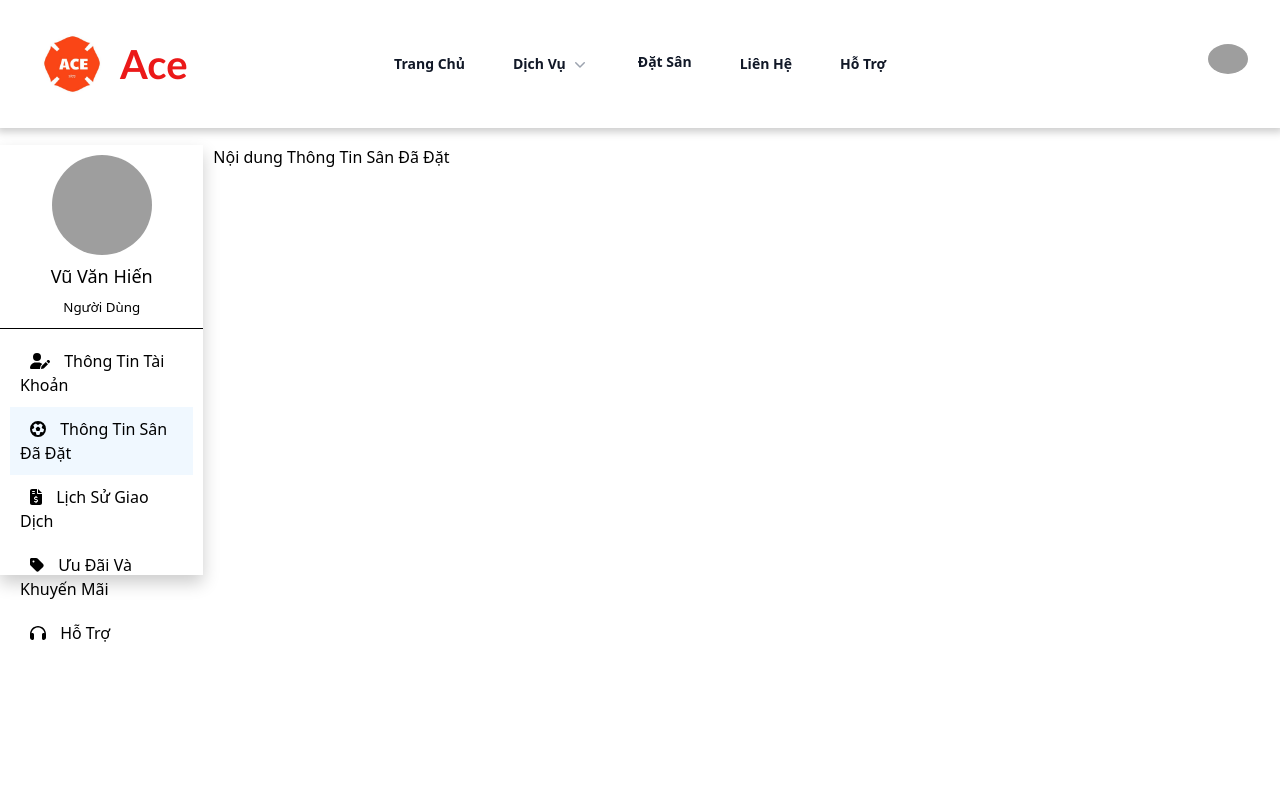
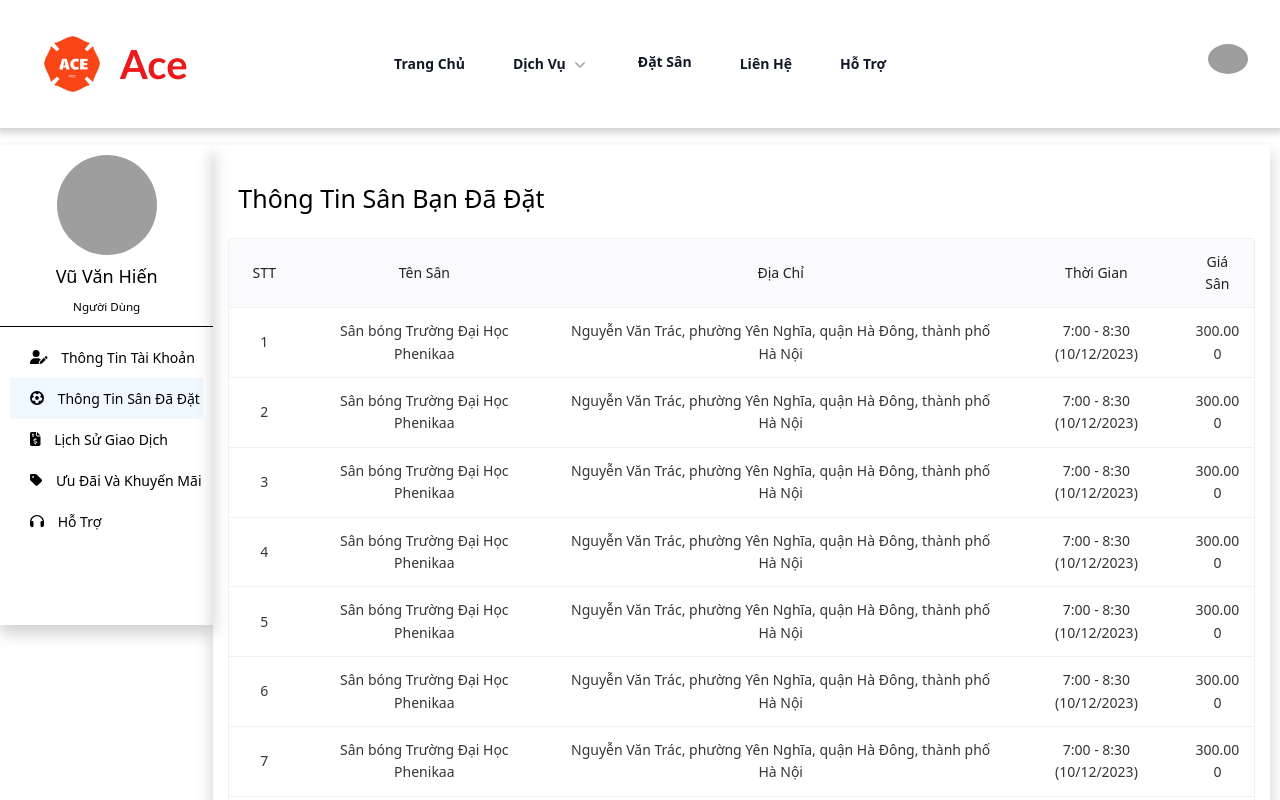
Before and after one commit to hienvu172k2/WebBongDa, a Vue app: page /user in a window 1280 px wide. Both pictures are taken after a click on the item "Thông Tin Sân Đã Đặt". Shown: the top 800 px of the page. Built offline with nearby package versions, Linux system fonts and the light colour scheme; grey boxes are pictures that could not be loaded.

Commit message:
them thong tin san da dat

```diff
--- a/src/components/DatSanBong/BookingBallLayout.vue
+++ b/src/components/DatSanBong/BookingBallLayout.vue
@@ -65,7 +65,7 @@
       <div class="mx-auto max-w-2xl px-4 py-16 sm:px-6 sm:py-24 lg:max-w-7xl lg:px-8">
         <h2 class="text-2xl font-bold tracking-tight text-gray-900">Sân Bóng Đá</h2>
         <div class="mt-6 grid gap-x-5 gap-y-5 sm:grid-cols-2 lg:grid-cols-4 xl:gap-x-5">
-          <div v-for="product in filteredProducts" :key="product.id" class="group relative">
+          <div v-for="product in currentPageProducts" :key="product.id" class="group relative">
             <div
               class="aspect-h-1 aspect-w-1 w-full overflow-hidden rounded-md bg-gray-200 lg:aspect-none group-hover:opacity-75 lg:h-80">
               <img :src="product.imageSrc" :alt="product.imageAlt"
@@ -89,7 +89,7 @@
       </div>
     </div>
     <div class="pagination flex justify-center items-center">
-      <PaginationBall />
+      <n-pagination :modelValue="page" :page-count="totalPages" @update:modelValue="handlePageChange" />
     </div>
 
 
@@ -97,11 +97,8 @@
 </template>
 
 <script setup>
-// import { ref, onMounted } from "vue";
-import { ref, computed, onMounted, watch } from 'vue';
-import PaginationBall from './PaginationBall.vue';
-// const checkedRegion = ref(false);
-// const citiesRegion = ref(null);
+import { ref, onMounted, watch, computed } from 'vue';
+import { NPagination } from 'naive-ui';
 
 const checkedRegion = ref([]);
 const citiesRegion = ref([]);
@@ -110,30 +107,8 @@ const citiesPrice = ref([]);
 const checkedCourtType = ref([]);
 const citiesCourtType = ref([]);
 const filteredProducts = ref([]);
-
-// const isChecked = (value) => {
-//   return checkedRegion.value.includes(value) || citiesRegion.value.includes(value);
-// };
-// const handleCheckedChange = (checked, column) => {
-//   if (column === "Region") {
-//     checkedRegion.value = checked;
-//   } else if (column === "Price") {
-//     checkedPrice.value = checked;
-//   } else if (column === "CourtType") {
-//     checkedCourtType.value = checked;
-//   }
-// };
-
-// const handleUpdateValue = (value, column) => {
-//   if (column === "Region") {
-//     citiesRegion.value = value;
-//   } else if (column === "Price") {
-//     citiesPrice.value = value;
-//   } else if (column === "CourtType") {
-//     citiesCourtType.value = value;
-//   }
-// };
-
+const page = ref(1);
+const pageSize = 12;
 
 const products = [
   {
@@ -255,34 +230,160 @@ const products = [
     price: '300.000 - 400.000',
 
   },
+  {
+    id: 13,
+    name: 'Sân Trường Đại Học Phenikaa',
+    href: '#',
+    area: "Hà Đông",
+    people: "7",
+    imageSrc: 'https://thegioithethao.vn/images/products_soccer/2021/01/28/large/san-bong-dai-hoc-phenika_1611847506.jpg',
+    price: '300.000 - 400.000',
+
+  },
+  {
+    id: 14,
+    name: 'Sân Trường Đại Học Phenikaa',
+    href: '#',
+    area: "Hà Đông",
+    people: "7",
+    imageSrc: 'https://thegioithethao.vn/images/products_soccer/2021/01/28/large/san-bong-dai-hoc-phenika_1611847506.jpg',
+    price: '300.000 - 400.000',
+
+  },
+  {
+    id: 15,
+    name: 'Sân Trường Đại Học Phenikaa',
+    href: '#',
+    area: "Hà Đông",
+    people: "7",
+    imageSrc: 'https://thegioithethao.vn/images/products_soccer/2021/01/28/large/san-bong-dai-hoc-phenika_1611847506.jpg',
+    price: '300.000 - 400.000',
+
+  },
+  {
+    id: 16,
+    name: 'Sân Trường Đại Học Phenikaa',
+    href: '#',
+    area: "Hà Đông",
+    people: "7",
+    imageSrc: 'https://thegioithethao.vn/images/products_soccer/2021/01/28/large/san-bong-dai-hoc-phenika_1611847506.jpg',
+    price: '300.000 - 400.000',
+
+  },
+  {
+    id: 17,
+    name: 'Sân Trường Đại Học Phenikaa',
+    href: '#',
+    area: "Hà Đông",
+    people: "7",
+    imageSrc: 'https://thegioithethao.vn/images/products_soccer/2021/01/28/large/san-bong-dai-hoc-phenika_1611847506.jpg',
+    price: '300.000 - 400.000',
+
+  },
+  {
+    id: 18,
+    name: 'Sân Trường Đại Học Phenikaa',
+    href: '#',
+    area: "Hà Đông",
+    people: "7",
+    imageSrc: 'https://thegioithethao.vn/images/products_soccer/2021/01/28/large/san-bong-dai-hoc-phenika_1611847506.jpg',
+    price: '300.000 - 400.000',
+
+  },
+  {
+    id: 19,
+    name: 'Sân Trường Đại Học Phenikaa',
+    href: '#',
+    area: "Hà Đông",
+    people: "7",
+    imageSrc: 'https://thegioithethao.vn/images/products_soccer/2021/01/28/large/san-bong-dai-hoc-phenika_1611847506.jpg',
+    price: '300.000 - 400.000',
+
+  },
+  {
+    id: 20,
+    name: 'Sân Trường Đại Học Phenikaa',
+    href: '#',
+    area: "Hà Đông",
+    people: "7",
+    imageSrc: 'https://thegioithethao.vn/images/products_soccer/2021/01/28/large/san-bong-dai-hoc-phenika_1611847506.jpg',
+    price: '300.000 - 400.000',
+
+  },
+  {
+    id: 21,
+    name: 'Sân Trường Đại Học Phenikaa',
+    href: '#',
+    area: "Hà Đông",
+    people: "7",
+    imageSrc: 'https://thegioithethao.vn/images/products_soccer/2021/01/28/large/san-bong-dai-hoc-phenika_1611847506.jpg',
+    price: '300.000 - 400.000',
+
+  },
+  {
+    id: 22,
+    name: 'Sân Trường Đại Học Phenikaa',
+    href: '#',
+    area: "Hà Đông",
+    people: "7",
+    imageSrc: 'https://thegioithethao.vn/images/products_soccer/2021/01/28/large/san-bong-dai-hoc-phenika_1611847506.jpg',
+    price: '300.000 - 400.000',
+
+  },
+  {
+    id: 23,
+    name: 'Sân Trường Đại Học Phenikaa',
+    href: '#',
+    area: "Hà Đông",
+    people: "7",
+    imageSrc: 'https://thegioithethao.vn/images/products_soccer/2021/01/28/large/san-bong-dai-hoc-phenika_1611847506.jpg',
+    price: '300.000 - 400.000',
+
+  },
+  {
+    id: 24,
+    name: 'Sân Trường Đại Học Phenikaa',
+    href: '#',
+    area: "Hà Đông",
+    people: "7",
+    imageSrc: 'https://thegioithethao.vn/images/products_soccer/2021/01/28/large/san-bong-dai-hoc-phenika_1611847506.jpg',
+    price: '300.000 - 400.000',
+
+  },
+  {
+    id: 25,
+    name: 'Sân Trường Đại Học Phenikaa',
+    href: '#',
+    area: "Hà Đông",
+    people: "7",
+    imageSrc: 'https://thegioithethao.vn/images/products_soccer/2021/01/28/large/san-bong-dai-hoc-phenika_1611847506.jpg',
+    price: '300.000 - 400.000',
+
+  },
+]
 
 
-]
+const totalPages = computed(() => Math.ceil(filteredProducts.value.length / pageSize));
 
-// const test = products.filter(item => item.area === "Hà Đông");
-// console.log(test);
-const isChecked = (value, column) => {
-  if (column === 'Region') {
-    return checkedRegion.value.includes(value) || citiesRegion.value.includes(value);
-  } else if (column === 'Price') {
-    return checkedPrice.value.includes(value) || citiesPrice.value.includes(value);
-  } else if (column === 'CourtType') {
-    return checkedCourtType.value.includes(value) || citiesCourtType.value.includes(value);
+const currentPageProducts = computed(() => {
+  const startIdx = (page.value - 1) * pageSize;
+  const endIdx = startIdx + pageSize;
+  return filteredProducts.value.slice(startIdx, endIdx);
+});
+const handlePageChange = (newPage) => {
+  page.value = newPage;
+};
+const isChecked = (value) => {
+  return checkedRegion.value.includes(value);
+};
+const updateChecked = (value) => {
+  if (isChecked(value)) {
+    checkedRegion.value = checkedRegion.value.filter(item => item !== value);
+  } else {
+    checkedRegion.value.push(value);
   }
 };
 
-// Hàm xử lý khi checkbox thay đổi
-const handleCheckedChange = (checked, column) => {
-  if (column === 'Region') {
-    checkedRegion.value = checked;
-  } else if (column === 'Price') {
-    checkedPrice.value = checked;
-  } else if (column === 'CourtType') {
-    checkedCourtType.value = checked;
-  }
-};
-
-// Hàm xử lý khi có thay đổi trong danh sách chọn (ví dụ: khi người dùng chọn các khu vực)
 const handleUpdateValue = (value, column) => {
   if (column === 'Region') {
     citiesRegion.value = value;
@@ -293,8 +394,7 @@ const handleUpdateValue = (value, column) => {
   }
 };
 
-// Hàm lọc sản phẩm dựa trên lựa chọn của người dùng
-const filterProducts = () => {
+const filterProducts = (column) => {
   filteredProducts.value = products.filter(product => {
     return (
       (citiesRegion.value.length === 0 || citiesRegion.value.includes(product.area)) &&
@@ -304,17 +404,15 @@ const filterProducts = () => {
   });
 };
 
-// Sử dụng watch để theo dõi các thay đổi trong danh sách chọn và kích hoạt hàm lọc
-watch([citiesRegion, citiesPrice, citiesCourtType], filterProducts);
-
-
-
-// Nạp dữ liệu vào filteredProducts khi component được mounted
-onMounted(() => {
-  filterProducts();
+watch([citiesRegion, citiesPrice, citiesCourtType, page], () => {
+  filterProducts('All');
 });
 
+onMounted(() => {
+  filterProducts('All');
+});
 </script>
+
 
 
 
--- a/src/components/DatSanBong/PaginationBall.vue
+++ /dev/null
@@ -1,16 +0,0 @@
-<template>
-    <div class="content">
-        <n-pagination v-model:page="page" :page-count="10" />
-    </div>
-</template>
-
-  <script setup>
-import { ref } from "vue";
-
-const page = ref(2);
-</script>
-<style scoped>
-.content{
-
-}
-</style>
--- a/src/components/Profile/Information/Account.vue
+++ b/src/components/Profile/Users/Account.vue
@@ -25,30 +25,15 @@
                 </n-gi>
             </n-grid>
             <div class="btn-edit">
-                <button @click="startEditing" type="button" class="button-edit">Edit</button>
+                <button @click="startEditing" type="button" class="button-edit"><font-awesome-icon :icon="['fas', 'file-pen']" class="edit-save-icon" /> Edit</button>
             </div>
         </div>
 
-
-
-
         <div v-if="isEditing" class="edit-content">
-            <!-- <h1>Chỉnh Sửa Thông Tin Tài Khoản</h1>
-                        <form>
-                          <input v-model="editedUserInfo.username" placeholder="Tên Đăng Nhập" />
-                          <input v-model="editedUserInfo.fullName" placeholder="Họ Tên" />
-                          <input v-model="editedUserInfo.gender" placeholder="Giới Tính" />
-                          <input v-model="editedUserInfo.phone" placeholder="Số Điện Thoại" />
-                          <input v-model="editedUserInfo.email" placeholder="Email" />
-                          <input v-model="editedUserInfo.address" placeholder="Địa Chỉ" />
-                        </form>  -->
-
-
-
             <h1>Chỉnh Sửa Thông Tin Tài Khoản</h1>
             <n-grid cols="4">
                 <n-gi span="1">
-                    <ul>
+                    <ul class="edit-ul">
                         <li>Tên Đăng Nhập :</li>
                         <li>Họ Tên :</li>
                         <li>Giới Tính :</li>
@@ -69,41 +54,26 @@
                 </n-gi>
             </n-grid>
 
-
-
-            <!-- <div v-if="userImage"> -->
-            <div v-if="userImage">
-                <div class="col-span-full">
-                    <label for="photo" class="block text-sm font-medium leading-6 text-gray-900">Photo</label>
-                    <div class="mt-2 flex items-center gap-x-3">
-                        <UserCircleIcon class="h-12 w-12 text-gray-300" aria-hidden="true" />
-                        <button type="button"
-                            class="rounded-md bg-white px-2.5 py-1.5 text-sm font-semibold text-gray-900 shadow-sm ring-1 ring-inset ring-gray-300 hover:bg-gray-50">Change</button>
-                    </div>
-                </div>
-            </div>
-
-
             <div class="btn-save">
-                <button @click="saveEditing" type="button" class="button-save">Save</button>
+                <button @click="saveEditing" type="button" class="button-save"><font-awesome-icon icon="floppy-disk" class="edit-save-icon"  /> Save</button>
             </div>
         </div>
     </div>
 </template>
 
-  <script setup>
-import { ref, reactive } from "vue";
+<script setup>
+import { ref, reactive, onMounted } from "vue";
 import { getCurrentInstance } from 'vue';
 const { ctx } = getCurrentInstance();
 const isEditing = ref(false);
-const userInfo = {
+const userInfo = reactive({
   username: 'danceculture',
   fullName: 'Vũ Văn Hiến',
   gender: 'Nam',
   phone: '0967454846',
   email: 'hienvv@gmail.com',
   address: 'La Tinh 2, Hà Đông, Hà Nội'
-};
+});
 
 const editedUserInfo = reactive({
   username: userInfo.username,
@@ -119,29 +89,19 @@ function startEditing() {
 }
 
 function saveEditing() {
-  userInfo.username = editedUserInfo.username;
-  userInfo.fullName = editedUserInfo.fullName;
-  userInfo.gender = editedUserInfo.gender;
-  userInfo.phone = editedUserInfo.phone;
-  userInfo.email = editedUserInfo.email;
-  userInfo.address = editedUserInfo.address;
-
+  Object.assign(userInfo, editedUserInfo);
+  localStorage.setItem('userInfo', JSON.stringify(userInfo));
   isEditing.value = false;
 }
 
-// Thêm phần xử lý khi sửa ảnh
-function editImage() {
-  // Thay đổi thành URL ảnh mới
-  const newImage = { url: 'new_image_url.jpg' };
-  // Gửi sự kiện updateUserImage lên component cha
-  updateUserImage(newImage);
-}
-// Khai báo sự kiện để gửi ảnh mới lên component cha
-const { emit } = getCurrentInstance();
-function updateUserImage(newImage) {
-  emit('updateUserImage', newImage);
-}
-  </script>
+onMounted(() => {
+  const savedUserInfo = localStorage.getItem('userInfo');
+  if (savedUserInfo) {
+    Object.assign(userInfo, JSON.parse(savedUserInfo));
+    Object.assign(editedUserInfo, JSON.parse(savedUserInfo));
+  }
+});
+</script>
 
 <style scoped>
 .wrapper {
@@ -159,12 +119,17 @@ function updateUserImage(newImage) {
     height: 550px;
 }
 
+.edit-content {
+    box-shadow: 0px 8px 16px 0px rgba(0, 0, 0, 0.2);
+    height: 550px;
+}
+
 .content ul {
     padding: 30px;
 }
 
 .content ul li {
-    padding: 15px 30px;
+    padding: 12px 30px;
     font-size: 15px;
 }
 
@@ -172,12 +137,13 @@ function updateUserImage(newImage) {
     border: 1px solid #ccc;
     padding: 5px 40px;
     border-radius: 5px;
-    background-color: rgb(21, 184, 16);
-    color: #fff;
+    background-color: #fff;
+    color: #000;
 }
 
 .button-edit:hover {
     background-color: #FA4516;
+    color:#fff;
 
 }
 
@@ -185,6 +151,7 @@ function updateUserImage(newImage) {
     display: flex;
     justify-content: center;
 }
+
 
 .edit-form {
     border: 1px solid #ccc;
@@ -197,12 +164,13 @@ function updateUserImage(newImage) {
     border: 1px solid #ccc;
     padding: 5px 40px;
     border-radius: 5px;
-    background-color: rgb(21, 184, 16);
-    color: #fff;
+    background-color: #fff;
+    color: #000;
 }
 
 .button-save:hover {
     background-color: #FA4516;
+    color: #fff ;
 
 }
 
@@ -211,4 +179,12 @@ function updateUserImage(newImage) {
     justify-content: center;
     padding: 20px;
 }
+
+.edit-ul li {
+    margin: 1.8px;
+}
+.edit-save-icon{
+    color: #000 ;
+}
+
 </style>
--- /dev/null
+++ b/src/components/Profile/Users/BookedBall.vue
@@ -0,0 +1,157 @@
+<template>
+    <div class="wrapper">
+        <h1>Thông Tin Sân Bạn Đã Đặt</h1>
+        <n-data-table :bordered="true" :single-line="true" :key="(row) => row.key" :columns="columns" :data="data" :pagination="paginationRef"
+            :on-update:page="handlePageChange" />
+    </div>
+</template>
+
+<script setup>
+import { ref, computed, h } from 'vue'
+
+const products = [
+  {
+    stt: 1,
+    name: 'Sân bóng Trường Đại Học Phenikaa',
+    address: 'Nguyễn Văn Trác, phường Yên Nghĩa, quận Hà Đông, thành phố Hà Nội',
+    time: '7:00 - 8:30 (10/12/2023)',
+    price: '300.000'
+  },
+  {
+    stt: 2,
+    name: 'Sân bóng Trường Đại Học Phenikaa',
+    address: 'Nguyễn Văn Trác, phường Yên Nghĩa, quận Hà Đông, thành phố Hà Nội',
+    time: '7:00 - 8:30 (10/12/2023)',
+    price: '300.000'
+  },
+  {
+    stt: 3,
+    name: 'Sân bóng Trường Đại Học Phenikaa',
+    address: 'Nguyễn Văn Trác, phường Yên Nghĩa, quận Hà Đông, thành phố Hà Nội',
+    time: '7:00 - 8:30 (10/12/2023)',
+    price: '300.000'
+  },
+  {
+    stt: 4,
+    name: 'Sân bóng Trường Đại Học Phenikaa',
+    address: 'Nguyễn Văn Trác, phường Yên Nghĩa, quận Hà Đông, thành phố Hà Nội',
+    time: '7:00 - 8:30 (10/12/2023)',
+    price: '300.000'
+  },
+  {
+    stt: 5,
+    name: 'Sân bóng Trường Đại Học Phenikaa',
+    address: 'Nguyễn Văn Trác, phường Yên Nghĩa, quận Hà Đông, thành phố Hà Nội',
+    time: '7:00 - 8:30 (10/12/2023)',
+    price: '300.000'
+  },
+  {
+    stt: 6,
+    name: 'Sân bóng Trường Đại Học Phenikaa',
+    address: 'Nguyễn Văn Trác, phường Yên Nghĩa, quận Hà Đông, thành phố Hà Nội',
+    time: '7:00 - 8:30 (10/12/2023)',
+    price: '300.000'
+  },
+  {
+    stt: 7,
+    name: 'Sân bóng Trường Đại Học Phenikaa',
+    address: 'Nguyễn Văn Trác, phường Yên Nghĩa, quận Hà Đông, thành phố Hà Nội',
+    time: '7:00 - 8:30 (10/12/2023)',
+    price: '300.000'
+  },
+  {
+    stt: 8 ,
+    name: 'Sân bóng Trường Đại Học Phenikaa',
+    address: 'Nguyễn Văn Trác, phường Yên Nghĩa, quận Hà Đông, thành phố Hà Nội',
+    time: '7:00 - 8:30 (10/12/2023)',
+    price: '300.000'
+  },
+  {
+    stt: 9,
+    name: 'Sân bóng Trường Đại Học Phenikaa',
+    address: 'Nguyễn Văn Trác, phường Yên Nghĩa, quận Hà Đông, thành phố Hà Nội',
+    time: '7:00 - 8:30 (10/12/2023)',
+    price: '300.000'
+  },
+  {
+    stt: 10,
+    name: 'Sân bóng Trường Đại Học Phenikaa',
+    address: 'Nguyễn Văn Trác, phường Yên Nghĩa, quận Hà Đông, thành phố Hà Nội',
+    time: '7:00 - 8:30 (10/12/2023)',
+    price: '300.000'
+  },
+  {
+    stt: 11,
+    name: 'Sân bóng Trường Đại Học Phenikaa',
+    address: 'Nguyễn Văn Trác, phường Yên Nghĩa, quận Hà Đông, thành phố Hà Nội',
+    time: '7:00 - 8:30 (10/12/2023)',
+    price: '300.000'
+  },
+
+]
+
+const data = ref(products);
+
+const getDataIndex = (key) => {
+  return data.value.findIndex((item) => item.stt === key);
+}
+
+const page = ref(1);
+
+const handlePageChange = (curPage) => {
+  page.value = curPage;
+};
+
+const paginationRef = computed(() => ({
+  pageSize: 10,
+  page: page.value
+}));
+
+
+const columns = [
+  {
+    title: 'STT',
+    key: 'stt',
+    width: 70,
+    align: 'center',
+    render(_,index) {
+      return index + 1;
+    }
+  },
+  {
+    title: 'Tên Sân',
+    key: 'name',
+    width: 250,
+    align: 'center',
+  },
+  {
+    title: 'Địa Chỉ',
+    key: 'address',
+    align: 'center',
+  },
+  {
+    title: 'Thời Gian',
+    key: 'time',
+    align: 'center',
+  },
+  {
+    title: 'Giá Sân',
+    key: 'price',
+    align: 'center',
+
+  }
+];
+</script>
+
+<style scoped>
+.wrapper {
+    height: 700px;
+    padding: 15px;
+    box-shadow: 0px 8px 16px 0px rgba(0, 0, 0, 0.2);
+}
+.wrapper h1 {
+    padding: 20px 10px;
+    font-size: 25px;
+    font-weight: 500;
+}
+</style>
--- a/src/components/Profile/UserProfile.vue
+++ b/src/components/Profile/Users/UserProfile.vue
@@ -34,9 +34,9 @@
       </n-gi>
       <n-gi span="5" class="content">
         <div v-if="selectedTab === 'account'">
-          <Account :userImage="userImage" @updateUserImage="updateUserImage" />
+          <Account />
         </div>
-        <div v-if="selectedTab === 'bookings'">Nội dung Thông Tin Sân Đã Đặt</div>
+        <div v-if="selectedTab === 'bookings'"> <BookedBall/> </div>
         <div v-if="selectedTab === 'transactions'">Nội dung Lịch Sử Giao Dịch</div>
         <div v-if="selectedTab === 'promotions'">Nội dung Ưu Đãi Và Khuyến Mãi</div>
         <div v-if="selectedTab === 'support'">Nội dung Hỗ Trợ</div>
@@ -47,16 +47,13 @@
 
 <script setup>
 import { ref } from "vue";
-import Account from "./Information/Account.vue"
-
+import Account from "./Account.vue"
+import BookedBall from "./BookedBall.vue"
 const selectedTab = ref("account");
 const userImage = ref({
   url: "https://th.bing.com/th/id/OIP.Fogk0Q6C7GEQEdVyrbV9MwHaHa?pid=ImgDet&rs=1"
 });
 
-function updateUserImage(newImage) {
-  userImage.value.url = newImage.url;
-}
 </script>
 
 <style scoped>
@@ -67,13 +64,16 @@ function updateUserImage(newImage) {
 }
 
 .menu {
-  height: 430px;
+  height: 480px;
+  width: 250px;
+  max-width: 100%;
   box-shadow: 0px 8px 16px 0px rgba(0, 0, 0, 0.2);
   margin: 15px 10px 0 0;
 }
 
 .content {
   height: 800px;
+  width: auto;
   margin: 15px 10px 0 0;
 }
 
@@ -106,11 +106,15 @@ function updateUserImage(newImage) {
 
 .menu-down {
   padding: 10px;
+  width: 100%;
+  height: auto ;
 }
 
 .menu-down ul li {
   padding: 10px 10px;
   cursor: pointer;
+  max-width: 250px;
+  white-space: nowrap; /* Ngăn nội dung xuống dòng */
 }
 
 .menu-down ul li:hover {
--- a/src/components/TheHeader.vue
+++ b/src/components/TheHeader.vue
@@ -64,14 +64,8 @@
                 <a href="#" class="header-btn text-sm font-semibold leading-6 text-gray-900">Hỗ Trợ</a>
             </PopoverGroup>
             <div class="hidden lg:flex lg:flex-1 lg:justify-end">
-                <!-- <router-link to="/login" class="header-btn  text-sm font-semibold leading-6 text-gray-900">Log
-                                                                    in</router-link> -->
 
-                <!-- <n-dropdown :options="options">
 
-                                                    <n-avatar round size="medium"
-                                                        src="https://th.bing.com/th/id/R.168824d10e82ec611011d572adb57d33?rik=ckwL%2fl%2f3xh1cFw&pid=ImgRaw&r=0" />
-                                                </n-dropdown> -->
                 <div class="dropdown">
                     <!-- Avatar -->
                     <div class="avatar" @click="toggleDropdown">
```
Also changed, not shown: src/main.js (+7 -2 lines). Lines whose indentation alone changed are shown as unchanged.
